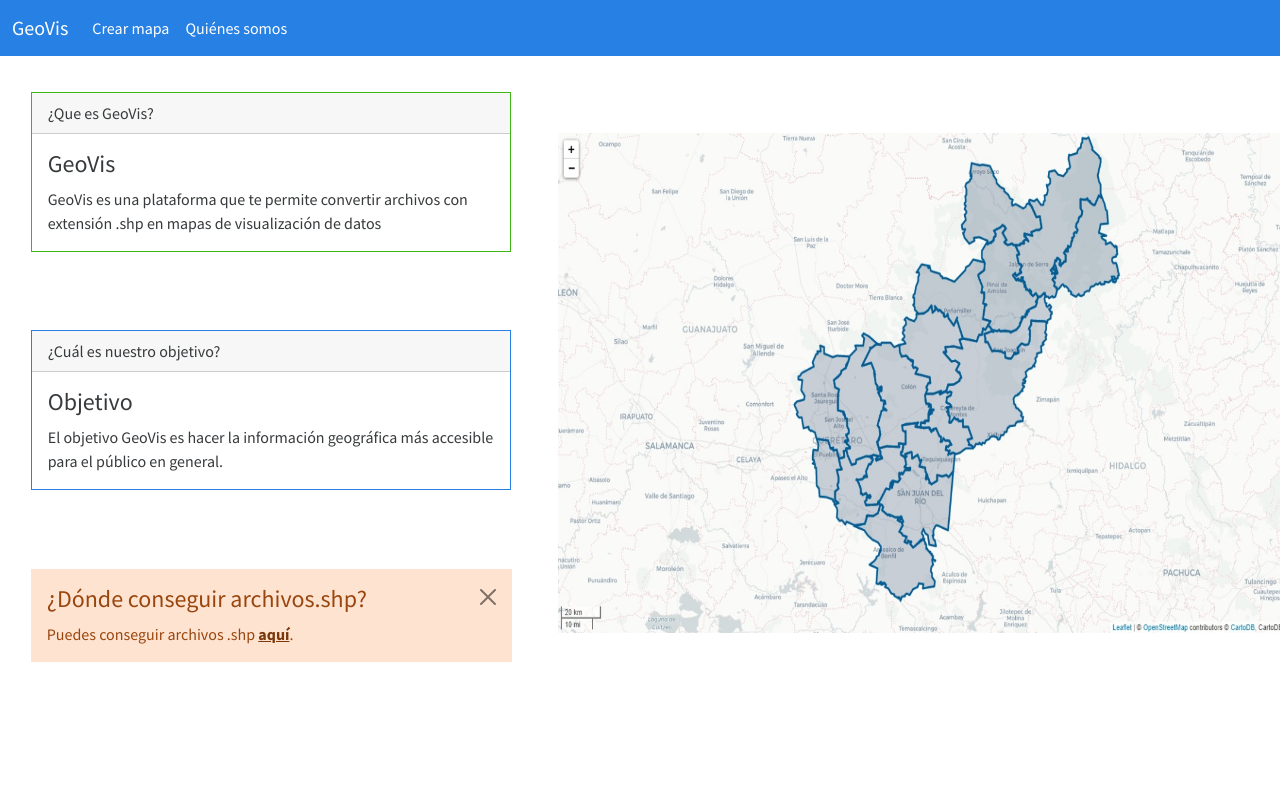
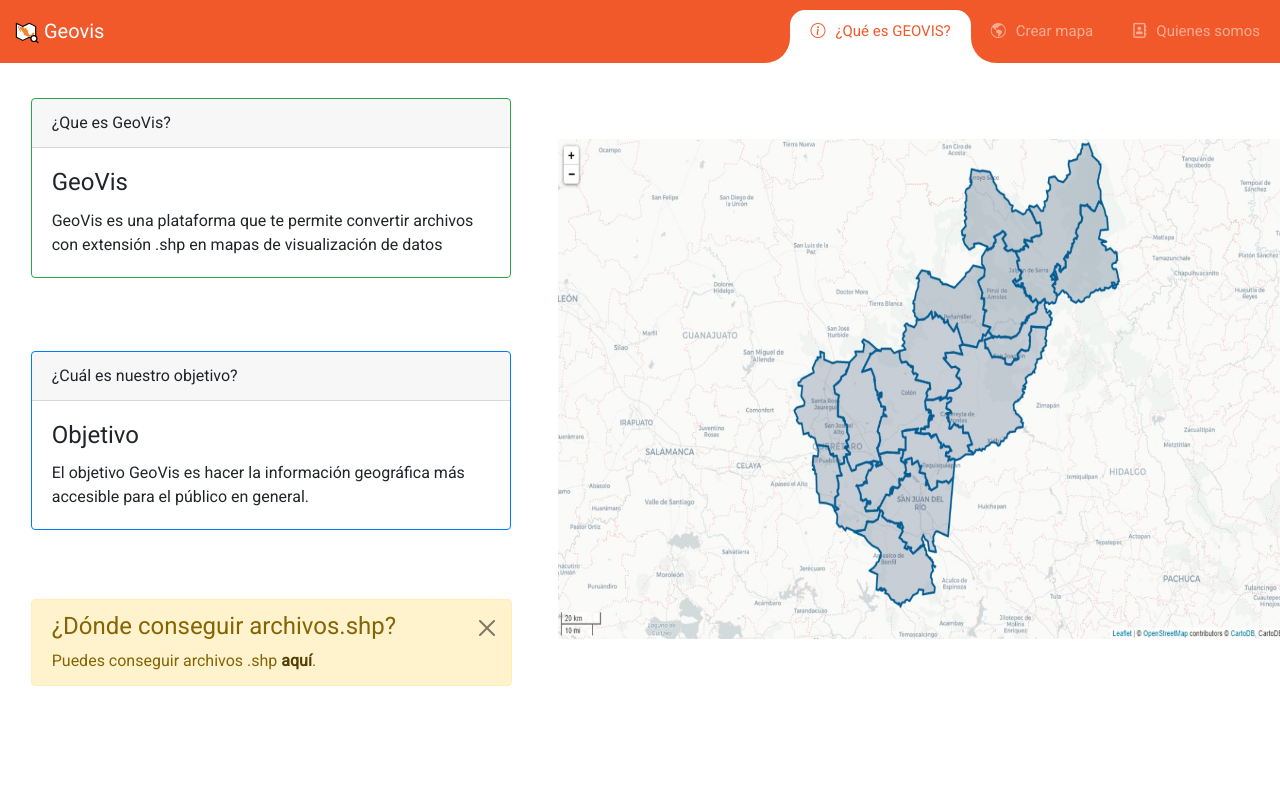
Before and after one commit to IvanEnriquezGrande/GeovisWeb, a Flask app: page / in a window 1280 px wide. Run offline with Flask 3, Linux system fonts and the light colour scheme; some libraries are stand-ins or nearby versions.

Commit message:
Cambiar navbar y agregar logo

```diff
--- /dev/null
+++ b/src/website/static/js/script.js
@@ -0,0 +1,66 @@
+// ---------Responsive-navbar-active-animation-----------
+function test(){
+	var tabsNewAnim = $('#navbarSupportedContent');
+	var selectorNewAnim = $('#navbarSupportedContent').find('li').length;
+	var activeItemNewAnim = tabsNewAnim.find('.active');
+	var activeWidthNewAnimHeight = activeItemNewAnim.innerHeight();
+	var activeWidthNewAnimWidth = activeItemNewAnim.innerWidth();
+	var itemPosNewAnimTop = activeItemNewAnim.position();
+	var itemPosNewAnimLeft = activeItemNewAnim.position();
+	$(".hori-selector").css({
+		"top":itemPosNewAnimTop.top + "px",
+		"left":itemPosNewAnimLeft.left + "px",
+		"height": activeWidthNewAnimHeight + "px",
+		"width": activeWidthNewAnimWidth + "px"
+	});
+
+    $("#navbarSupportedContent").on("click", "li", function(e) {
+        e.preventDefault();
+        var linkHref = $(this).find('a').attr('href');
+        $('#content').load(linkHref  + ' #content > *');
+    });
+
+	$("#navbarSupportedContent").on("click","li",function(e){
+		$('#navbarSupportedContent ul li').removeClass("active");
+		$(this).addClass('active');
+		var activeWidthNewAnimHeight = $(this).innerHeight();
+		var activeWidthNewAnimWidth = $(this).innerWidth();
+		var itemPosNewAnimTop = $(this).position();
+		var itemPosNewAnimLeft = $(this).position();
+		$(".hori-selector").css({
+			"top":itemPosNewAnimTop.top + "px",
+			"left":itemPosNewAnimLeft.left + "px",
+			"height": activeWidthNewAnimHeight + "px",
+			"width": activeWidthNewAnimWidth + "px"
+		});
+	});
+}
+$(document).ready(function(){
+	setTimeout(function(){ test(); });
+});
+$(window).on('resize', function(){
+	setTimeout(function(){ test(); }, 500);
+});
+$(".navbar-toggler").click(function(){
+	$(".navbar-collapse").slideToggle(300);
+	setTimeout(function(){ test(); });
+});
+
+
+
+// --------------add active class-on another-page move----------
+jQuery(document).ready(function($) {
+    var path = window.location.pathname.split("/").pop();
+
+    if (path == '') {
+        path = 'index.html';
+    }
+
+    // Marcamos el enlace activo
+    $('#navbarSupportedContent ul li a').each(function() {
+        var href = $(this).attr('href');
+        if (href === path) {
+            $(this).parent().addClass('active');
+        }
+    });
+});
--- /dev/null
+++ b/src/website/static/styles/style.css
@@ -0,0 +1,175 @@
+@import url('https://fonts.googleapis.com/css?family=Roboto');
+
+:root {
+	--color-navbar: #F1592A;
+	--color-navba:#EB6123FF;
+}
+
+body{
+	font-family: 'Roboto', sans-serif;
+}
+* {
+	margin: 0;
+	padding: 0;
+}
+i {
+	margin-right: 10px;
+}
+/*----------bootstrap-navbar-css------------*/
+.navbar-logo{
+	padding: 15px;
+	color: #fff;
+}
+.navbar-mainbg{
+	/*background-color: #5161ce; Color azul*/
+	background-color: var(--color-navbar);
+	padding: 0;
+}
+#navbarSupportedContent{
+	overflow: hidden;
+	position: relative;
+}
+#navbarSupportedContent ul{
+	padding: 0px;
+	margin: 0px;
+}
+#navbarSupportedContent ul li a i{
+	margin-right: 10px;
+}
+#navbarSupportedContent ul li {
+	list-style-type: none;
+	float: right;
+}
+#navbarSupportedContent ul li a{
+	color: rgba(255,255,255,0.5);
+    text-decoration: none;
+    font-size: 15px;
+    display: block;
+    padding: 20px 20px;
+    transition-duration:0.6s;
+	transition-timing-function: cubic-bezier(0.68, -0.55, 0.265, 1.55);
+    position: relative;
+}
+#navbarSupportedContent>ul>li.active>a{
+	/*color: #5161ce;*/
+	color:var(--color-navbar);
+	background-color: transparent;
+	transition: all 0.7s;
+}
+#navbarSupportedContent a:not(:only-child):after {
+	content: "\f105";
+	position: absolute;
+	right: 20px;
+	top: 10px;
+	font-size: 14px;
+	font-family: "Font Awesome 5 Free";
+	display: inline-block;
+	padding-right: 3px;
+	vertical-align: middle;
+	font-weight: 900;
+	transition: 0.5s;
+}
+#navbarSupportedContent .active>a:not(:only-child):after {
+	transform: rotate(90deg);
+}
+.hori-selector{
+	display:inline-block;
+	position:absolute;
+	height: 100%;
+	top: 0px;
+	left: 0px;
+	transition-duration:0.6s;
+	transition-timing-function: cubic-bezier(0.68, -0.55, 0.265, 1.55);
+	background-color: #fff;
+	border-top-left-radius: 15px;
+	border-top-right-radius: 15px;
+	margin-top: 10px;
+}
+.hori-selector .right,
+.hori-selector .left{
+	position: absolute;
+	width: 25px;
+	height: 25px;
+	background-color: #fff;
+	bottom: 10px;
+}
+.hori-selector .right{
+	right: -25px;
+}
+.hori-selector .left{
+	left: -25px;
+}
+.hori-selector .right:before,
+.hori-selector .left:before{
+	content: '';
+    position: absolute;
+    width: 50px;
+    height: 50px;
+    border-radius: 50%;
+	/*background-color: #5161ce;*/
+	background-color:var(--color-navbar);
+}
+.hori-selector .right:before{
+	bottom: 0;
+    right: -25px;
+}
+.hori-selector .left:before{
+	bottom: 0;
+    left: -25px;
+}
+
+
+@media(min-width: 992px){
+	.navbar-expand-custom {
+	    -ms-flex-flow: row nowrap;
+	    flex-flow: row nowrap;
+	    -ms-flex-pack: start;
+	    justify-content: flex-start;
+	}
+	.navbar-expand-custom .navbar-nav {
+	    -ms-flex-direction: row;
+	    flex-direction: row;
+	}
+	.navbar-expand-custom .navbar-toggler {
+	    display: none;
+	}
+	.navbar-expand-custom .navbar-collapse {
+	    display: -ms-flexbox!important;
+	    display: flex!important;
+	    -ms-flex-preferred-size: auto;
+	    flex-basis: auto;
+	}
+}
+
+
+@media (max-width: 991px){
+	#navbarSupportedContent ul li a{
+		padding: 12px 30px;
+	}
+	.hori-selector{
+		margin-top: 0px;
+		margin-left: 10px;
+		border-radius: 0;
+		border-top-left-radius: 25px;
+		border-bottom-left-radius: 25px;
+	}
+	.hori-selector .left,
+	.hori-selector .right{
+		right: 10px;
+	}
+	.hori-selector .left{
+		top: -25px;
+		left: auto;
+	}
+	.hori-selector .right{
+		bottom: -25px;
+	}
+	.hori-selector .left:before{
+		left: -25px;
+		top: -25px;
+	}
+	.hori-selector .right:before{
+		bottom: -25px;
+		left: -25px;
+	}
+}
--- a/src/website/templates/base.html
+++ b/src/website/templates/base.html
@@ -1,44 +1,58 @@
-<!DOCTYPE html>
 <html lang="es">
     <head>
         <meta charset="UTF-8">
         <meta http-equiv="X-UA-Compatible" content="IE=edge">
         <meta name="viewport" content="width=device-width, initial-scale=1.0">
-    <link rel="stylesheet" href= "{{ url_for('static', filename='styles/bootstrap1.min.css') }}">
+        <link rel="stylesheet" href="{{ url_for('static', filename='styles/bootstrap1.min.css') }}">
+        <link rel='stylesheet' href='https://cdn.jsdelivr.net/npm/bootstrap@4.6.1/dist/css/bootstrap.min.css'>
+        <link rel='stylesheet' href='https://cdnjs.cloudflare.com/ajax/libs/font-awesome/5.10.2/css/all.css'>
+        <link rel="stylesheet" href="../static/styles/style.css">
+        <link rel="stylesheet" href="https://cdn.jsdelivr.net/npm/bootstrap-icons@1.11.1/font/bootstrap-icons.css">
         <title>{% block title %}{% endblock %}</title>
+        <link rel="icon" type="image/png" href="../static/img/Geovis.png">
         {% block html_head %}{% endblock %}
     </head>
+
     <body>
-    <div id="content">
-        <nav class="navbar navbar-expand-lg navbar-dark bg-primary">
-            <div class="container-fluid">
-                <a class="navbar-brand" href="/">GeoVis</a>
-                <button class="navbar-toggler" type="button"
-                    data-bs-toggle="collapse" data-bs-target="#navbarColor01"
-                    aria-controls="navbarColor01" aria-expanded="false"
+        <nav class="navbar navbar-expand-custom navbar-mainbg">
+            <a class="navbar-brand navbar-logo" href="/">
+                <img src="../static/img/Geovis.svg" alt="Logo" width="24px" height="24px">
+                Geovis
+            </a>
+            <button class="navbar-toggler" type="button" aria-controls="navbarSupportedContent" aria-expanded="false"
                     aria-label="Toggle navigation">
-                    <span class="navbar-toggler-icon"></span>
+                <i class="fas fa-bars text-white"></i>
             </button>
-                <div class="collapse navbar-collapse" id="navbarColor01">
-                    <ul class="navbar-nav me-auto">
-                        <li class="nav-item">
-                            <a class="nav-link active" href="/upload_file">Crear mapa
-                                <span class="visually-hidden">(current)</span>
-                            </a>
+            <div class="collapse navbar-collapse" id="navbarSupportedContent">
+                <ul class="navbar-nav ml-auto">
+                    <div class="hori-selector">
+                        <div class="left"></div>
+                        <div class="right"></div>
+                    </div>
+                    <li class="nav-item async active">
+                        <a class="nav-link " href="/"><i class="bi bi-info-circle"></i>¿Qué es GEOVIS?</a>
                     </li>
-                        <li class="nav-item">
-                            <a class="nav-link active" href="/quienes_somos">Quiénes somos
-                            </a>
+                    <li class="nav-item async">
+                        <a class="nav-link" href="/upload_file"><i class="bi bi-globe-americas"></i>Crear mapa</a>
+                    </li>
+                    <li class="nav-item async">
+                        <a class="nav-link" href="/quienes_somos"><i class="far fa-address-book"></i>Quienes somos</a>
                     </li>
                 </ul>
             </div>
-            </div>
         </nav>
+        <div id="content">
             {% block content %}{% endblock %}
         </div>
 
         <div id="footer">
             {% block footer %}{% endblock %}
         </div>
+
+        <script src='https://code.jquery.com/jquery-3.4.1.min.js'></script>
+        <script src='https://cdn.jsdelivr.net/npm/popper.js@1.16.1/dist/umd/popper.min.js'></script>
+        <script src='https://cdn.jsdelivr.net/npm/bootstrap@4.6.1/dist/js/bootstrap.min.js'></script>
+        <script src="../static/js/script.js"></script>
     </body>
+
 </html>
```
Lines whose indentation alone changed are shown as unchanged.
